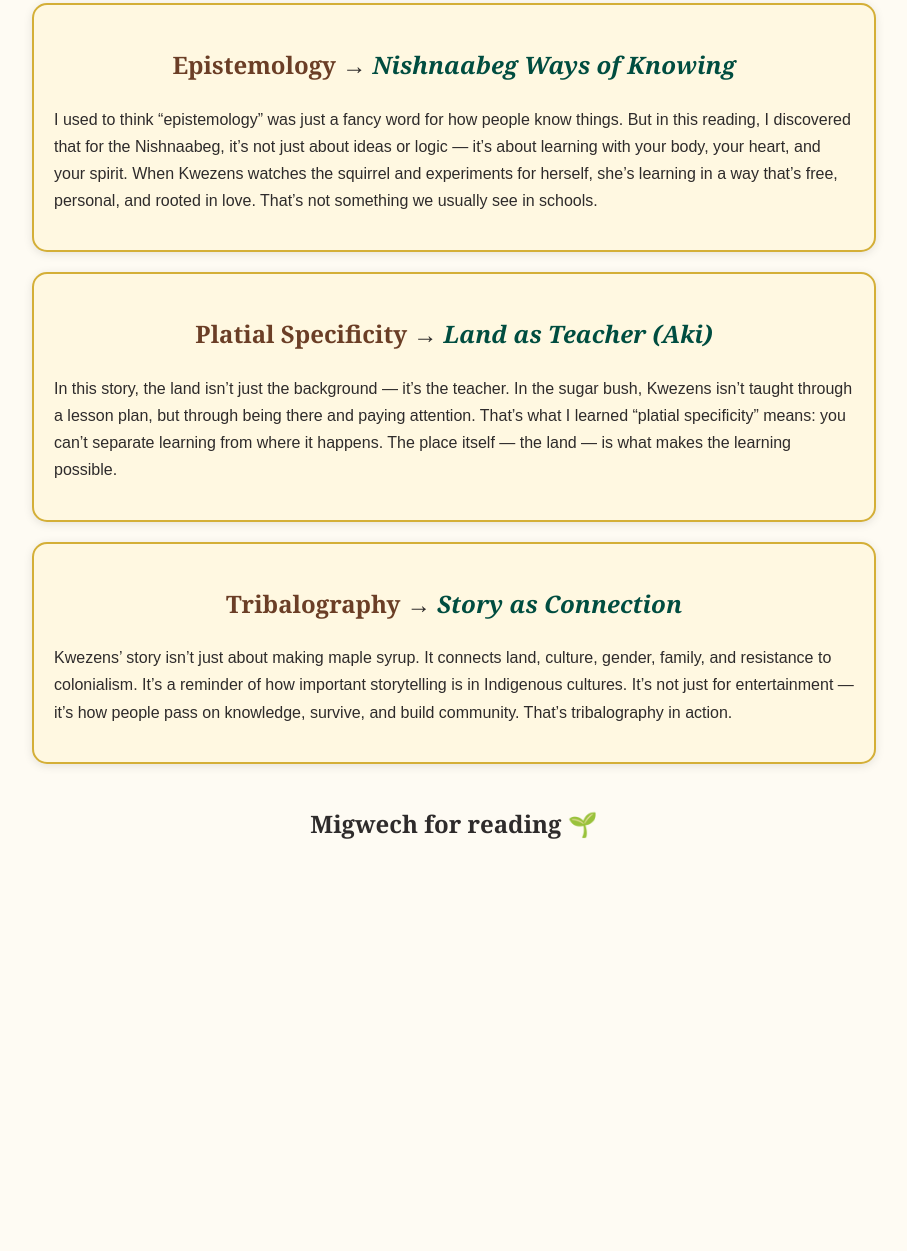
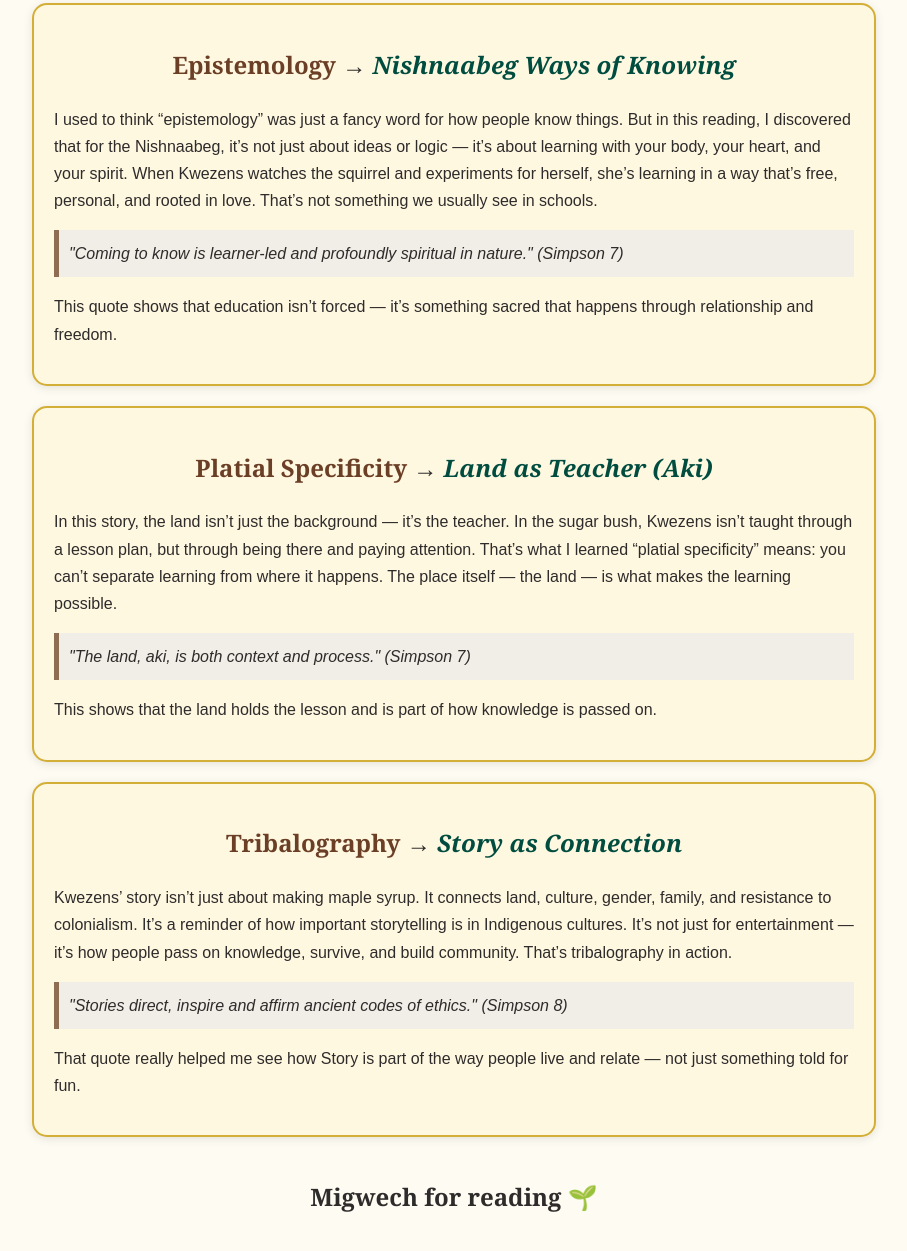
Before and after one commit to Victor-149/land-as-pedagogy, a plain HTML site: page index.html in a window 1280 px wide. Shown: the part 175-1426 px from the top of the page, without its empty margins (186-1093 px from the left). Before the commit the page ends 1068 px from the top, so only its background shows below. Drawn offline with Linux system fonts and the light colour scheme.

Commit message:
Add files via upload

```diff
--- a/index.html
+++ b/index.html
@@ -43,6 +43,13 @@
       font-style: italic;
       color: #004d40;
     }
+    blockquote {
+      font-style: italic;
+      background-color: #f0eee6;
+      padding: 10px;
+      border-left: 5px solid #8e6e53;
+      margin: 10px 0;
+    }
   </style>
 </head>
 <body>
@@ -52,16 +59,22 @@
   <section>
     <h2><span class="term">Epistemology</span> → <span class="indigenous-term">Nishnaabeg Ways of Knowing</span></h2>
     <p>I used to think “epistemology” was just a fancy word for how people know things. But in this reading, I discovered that for the Nishnaabeg, it’s not just about ideas or logic — it’s about learning with your body, your heart, and your spirit. When Kwezens watches the squirrel and experiments for herself, she’s learning in a way that’s free, personal, and rooted in love. That’s not something we usually see in schools.</p>
+    <blockquote>"Coming to know is learner-led and profoundly spiritual in nature." (Simpson 7)</blockquote>
+    <p>This quote shows that education isn’t forced — it’s something sacred that happens through relationship and freedom.</p>
   </section>
 
   <section>
     <h2><span class="term">Platial Specificity</span> → <span class="indigenous-term">Land as Teacher (Aki)</span></h2>
     <p>In this story, the land isn’t just the background — it’s the teacher. In the sugar bush, Kwezens isn’t taught through a lesson plan, but through being there and paying attention. That’s what I learned “platial specificity” means: you can’t separate learning from where it happens. The place itself — the land — is what makes the learning possible.</p>
+    <blockquote>"The land, aki, is both context and process." (Simpson 7)</blockquote>
+    <p>This shows that the land holds the lesson and is part of how knowledge is passed on.</p>
   </section>
 
   <section>
     <h2><span class="term">Tribalography</span> → <span class="indigenous-term">Story as Connection</span></h2>
     <p>Kwezens’ story isn’t just about making maple syrup. It connects land, culture, gender, family, and resistance to colonialism. It’s a reminder of how important storytelling is in Indigenous cultures. It’s not just for entertainment — it’s how people pass on knowledge, survive, and build community. That’s tribalography in action.</p>
+    <blockquote>"Stories direct, inspire and affirm ancient codes of ethics." (Simpson 8)</blockquote>
+    <p>That quote really helped me see how Story is part of the way people live and relate — not just something told for fun.</p>
   </section>
 
   <h2 style="text-align:center; margin-top:40px;">Migwech for reading 🌱</h2>
```
